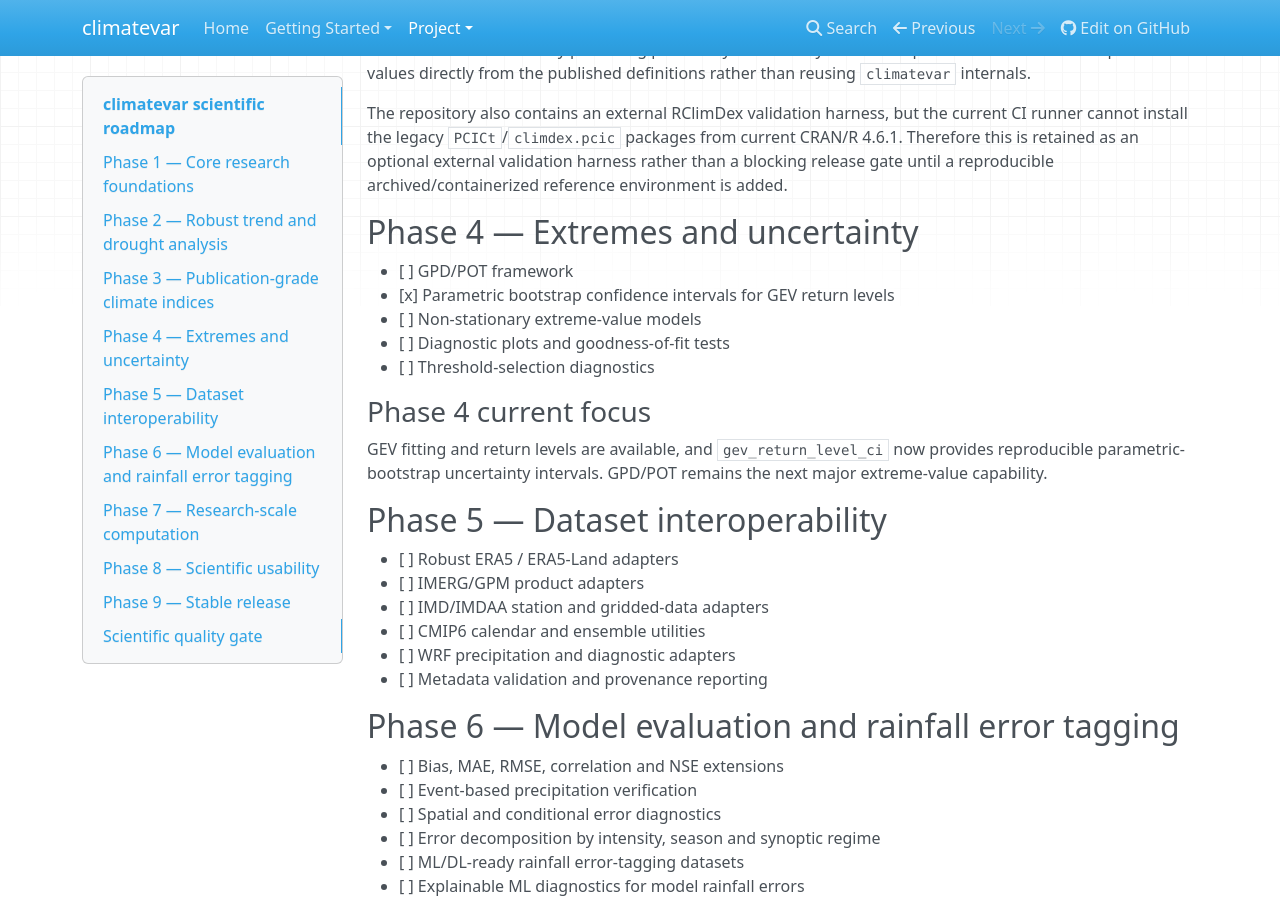
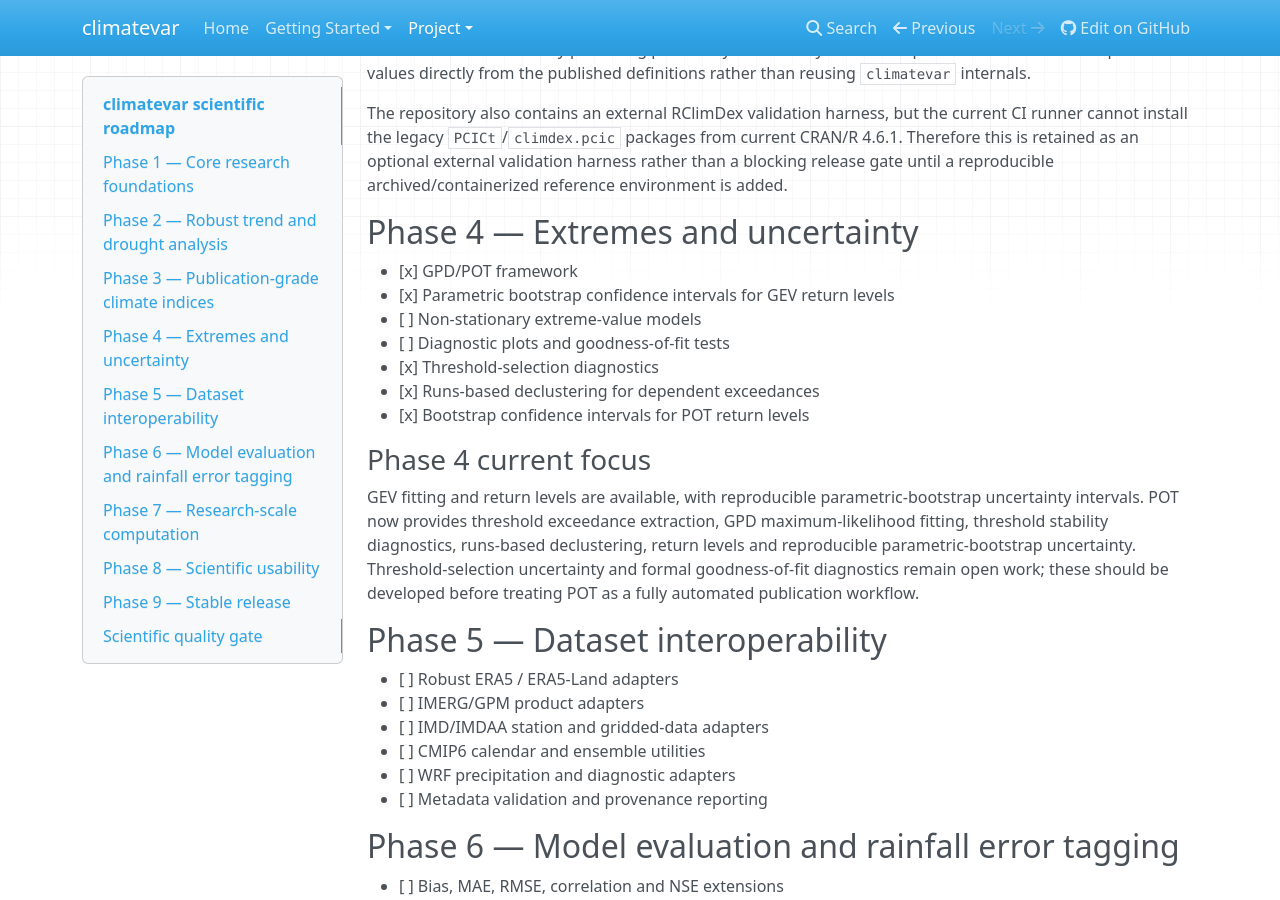
Before and after one commit to sanjeevsingh-original/climatevar, an MkDocs documentation site: the page built from docs/roadmap.md, in a window 1280 px wide and 900 px high, scrolled down 1336 px. Built offline with MkDocs 1.6.1, drawn with Linux system fonts in a browser that asks for light colours; nearby versions of some CDN libraries.

Commit message:
docs: mark core POT framework complete

```diff
--- a/docs/roadmap.md
+++ b/docs/roadmap.md
@@ -52,14 +52,16 @@ The repository also contains an external RClimDex validation harness, but the cu
 
 ## Phase 4 — Extremes and uncertainty
 
-- [ ] GPD/POT framework
+- [x] GPD/POT framework
 - [x] Parametric bootstrap confidence intervals for GEV return levels
 - [ ] Non-stationary extreme-value models
 - [ ] Diagnostic plots and goodness-of-fit tests
-- [ ] Threshold-selection diagnostics
+- [x] Threshold-selection diagnostics
+- [x] Runs-based declustering for dependent exceedances
+- [x] Bootstrap confidence intervals for POT return levels
 
 ### Phase 4 current focus
-GEV fitting and return levels are available, and `gev_return_level_ci` now provides reproducible parametric-bootstrap uncertainty intervals. GPD/POT remains the next major extreme-value capability.
+GEV fitting and return levels are available, with reproducible parametric-bootstrap uncertainty intervals. POT now provides threshold exceedance extraction, GPD maximum-likelihood fitting, threshold stability diagnostics, runs-based declustering, return levels and reproducible parametric-bootstrap uncertainty. Threshold-selection uncertainty and formal goodness-of-fit diagnostics remain open work; these should be developed before treating POT as a fully automated publication workflow.
 
 ## Phase 5 — Dataset interoperability
 
```
